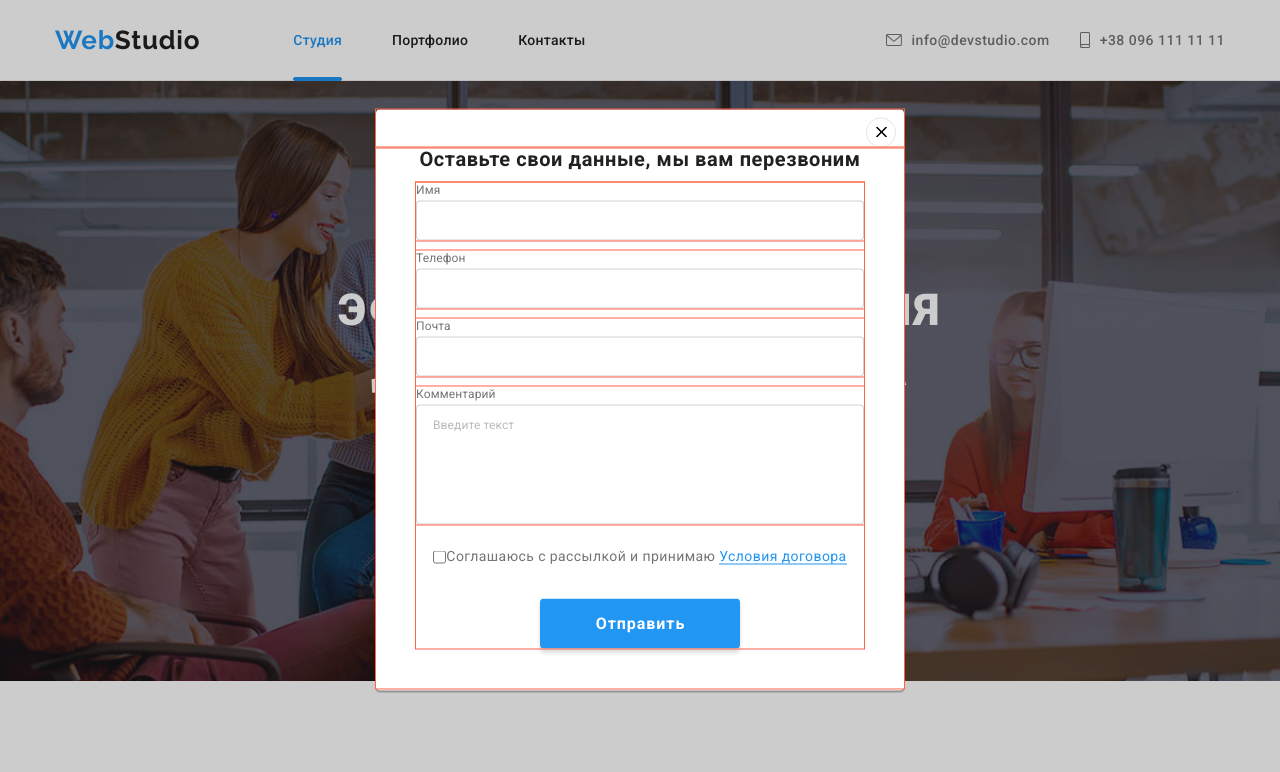
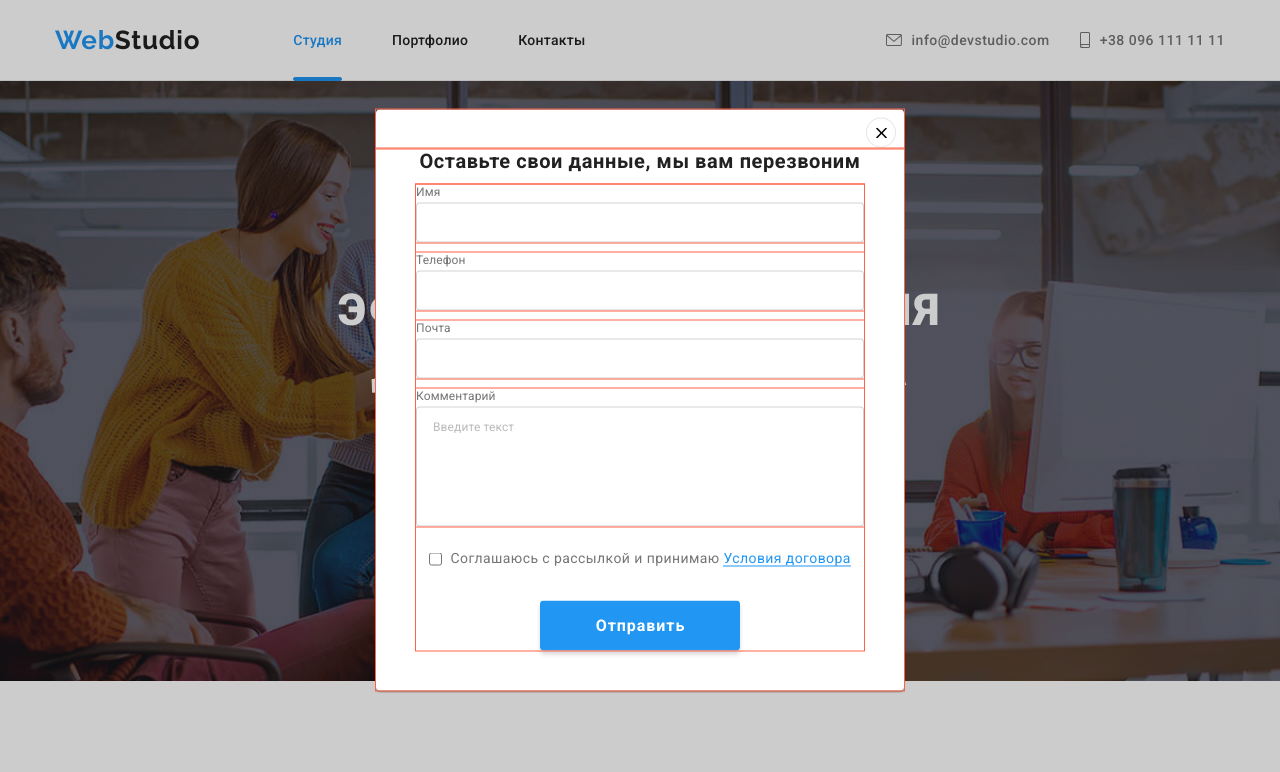
Before and after one commit to AlexandrSukovach/goit-markup-hw-06, a plain HTML site: page index.html in a window 1280 px wide. Both pictures are taken after a click on the button "Заказать услугу". Shown: the top 772 px of the page. Drawn offline with nearby package versions, Linux system fonts and the light colour scheme.

Commit message:
оптимизация stales.css and footer

```diff
--- a/css/styles.css
+++ b/css/styles.css
@@ -149,7 +149,6 @@ img {
 .site-nav .click:focus {
    color: var(--logo-color);
 }
-
 
 .auth-nav {
    display: flex;
@@ -675,7 +674,7 @@ button {
    outline: 1px solid tomato;
    padding-top: 8px;
    padding-right: 8px;
-
+   margin-bottom: 2px;
 }
 
 .modal-form {
@@ -689,14 +688,13 @@ button {
 
 .modal-form h2 {
    text-align: center;
-   font-family: Roboto;
-   font-style: normal;
-   font-weight: bold;
    font-size: 20px;
-   line-height: 23px;
+   line-height: 1.17;
    letter-spacing: 0.03em;
+   height: 23px;
    margin-bottom: 12px;
    color: var(--title-text-color);
+
 }
 
 .speaker-form {
@@ -704,10 +702,6 @@ button {
    flex-direction: column;
    outline: 1px solid tomato;
 }
-
-
-
-
 
 .form-fild {
    display: flex;
@@ -746,7 +740,8 @@ button {
    font-size: 12px;
    line-height: 1.17;
    letter-spacing: 0.01em;
-   color: var(--primary-text-color);
+   height: 14px;
+
 }
 
 .form-fild input {
@@ -769,11 +764,10 @@ button {
    line-height: 1.17;
    letter-spacing: 0.01em;
    color: var(--primary-text-color);
+   height: 14px;
 }
 
 .form-coment textarea {
-
-
    border: 1px solid rgba(33, 33, 33, 0.2);
    font-size: 12px;
    line-height: 1.17;
@@ -790,7 +784,6 @@ button {
    letter-spacing: 0.01em;
    text-align: left;
    color: rgba(117, 117, 117, 0.5);
-
 }
 
 .form-agreement {
@@ -801,18 +794,23 @@ button {
    line-height: 1.71;
    letter-spacing: 0.03em;
    color: var(--primary-text-color);
+   height: 24px;
    margin-bottom: 30px;
 }
 
-.form-agreement span {
+.form-agreement a {
    color: var(--logo-color);
    border-bottom: 1px solid var(--logo-color);
 }
 
-.agreement {}
+.agreement {
+   margin-left: 8.38px;
+}
 
 .btn-close-service {
-
+   display: flex;
+   justify-content: center;
+   align-items: center;
    width: 30px;
    height: 30px;
    background-color: var(--accent-color);
@@ -893,7 +891,6 @@ footer {
    color: var(--logo-color);
 }
 
-
 .social h3 {
    font-weight: 700;
    font-size: 14px;
@@ -903,7 +900,6 @@ footer {
    color: var(--accent-color);
    margin-bottom: 20px;
 }
-
 
 .social-site {
    display: flex;
@@ -980,6 +976,7 @@ footer {
    width: 358px;
    height: 50px;
    background-color: var(--section-background);
+   color: var(--accent-color);
    letter-spacing: 0.03em;
    border: 1px solid rgba(255, 255, 255, 0.3);
    border-radius: 4px;
--- a/index.html
+++ b/index.html
@@ -343,10 +343,9 @@
                      <input type="checkbox" name="agreement" id="agreement">
                      <label class="agreement" for="agreement">
                         Соглашаюсь с рассылкой и принимаю
-                        <span>Условия договора</span></label>
-
+                        <a href="">Условия договора</a>
+                     </label>
                   </div>
-
                   <div class="form-fild-button">
                      <button type="submit">Отправить</button>
                   </div>
```
